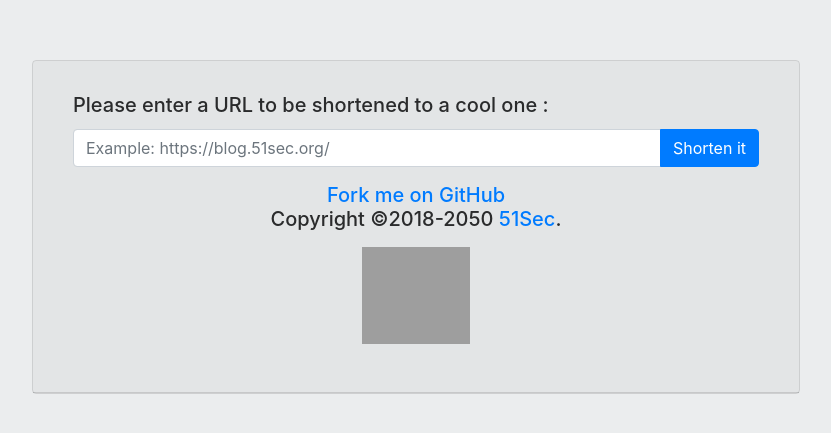
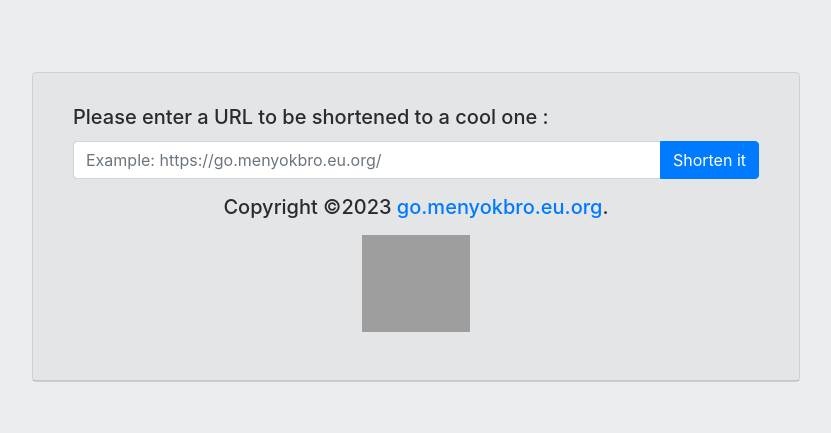
Before and after one commit to ferdianst/gomenyokbro, a plain HTML site: page index.html in a window 1280 px wide. Shown: the part 173-606 px from the top of the page, without its empty margins (224-1055 px from the left). Drawn offline with nearby package versions, Linux system fonts and the light colour scheme; grey boxes are pictures that could not be loaded.

Commit message:
Update index.html

```diff
--- a/index.html
+++ b/index.html
@@ -73,14 +73,14 @@
     <div class="card-body">
       <h5 class="card-title">Please enter a URL to be shortened to a cool one :</h5>
       <div class="input-group mb-3">
-        <input type="text" class="form-control" placeholder="Example: https://blog.51sec.org/" id="text">
+        <input type="text" class="form-control" placeholder="Example: https://go.menyokbro.eu.org/" id="text">
         <div class="input-group-append">
           <button class="btn btn-primary" type="button" onclick='shorturl()' id="searchbtn">Shorten it</button>
         </div>
       </div>
       <div class="card-text">
-        <a href="#" target="_self">Fork me on GitHub</a>
-        <p> Copyright ©2018-2050 <a href="#" target="_blank">51Sec</a>. </p>
+
+        <p> Copyright ©2023 <a href="https://go.menyokbro.eu.org/" target="_blank">go.menyokbro.eu.org</a>. </p>
         <p id="notice"><a href="#"><img src="https://photos.51sec.org/file/test1-51sec/2021/09/216x194.png" alt="51Sec Blog Site" style="display: block; margin-left: auto; margin-right: auto;" width="108" height="97" /> </a> </p>
       </div>
       <p id="notice"></p>
```
